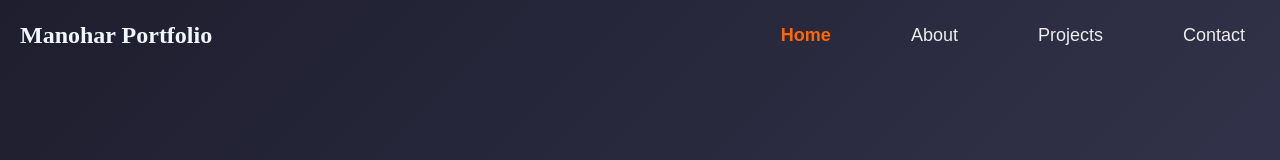
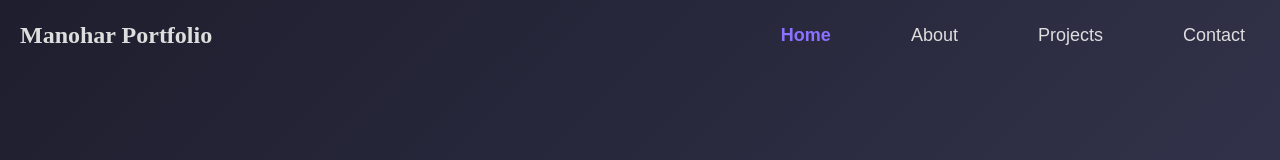
Before and after one commit to manu1242/ManoharPortfolio, a React (Create React App) app: page /about in a window 1280 px wide. Shown: the top 160 px of the page. Built offline with nearby package versions, Linux system fonts and the light colour scheme.

Commit message:
Update Navbar.css
changes css

```diff
--- a/src/Components/Styles/Navbar.css
+++ b/src/Components/Styles/Navbar.css
@@ -4,7 +4,7 @@
   align-items: center;
   padding: 15px 20px;
   background-color: transparent;
-  transition: background-color 0.3s ease-in-out, box-shadow 0.3s ease-in-out;
+  transition: background-color 0.3s ease-in-out, box-shadow 0.3s ease-in-out, backdrop-filter 0.3s ease-in-out;
   position: fixed;
   width: 100%;
   top: 0;
@@ -12,24 +12,34 @@
   z-index: 1000;
 }
 
-.custom-scrolled {
-  background-color: rgba(0, 0, 0, 0.4);
+.custom-navbar.scrolled {
+  background-color: rgba(75, 73, 106, 0.5);
+  backdrop-filter: blur(10px);
+  box-shadow: 0 4px 6px rgba(0, 0, 0, 0.1);
 }
+
 
 .page-content {
   position: relative;
   z-index: 1;
-  transition: backdrop-filter 0.3s ease-in-out;
+  padding: 100px 20px;
+  min-height: 150vh;
+  transition: backdrop-filter 0.3s ease-in-out, background-color 0.3s ease-in-out;
 }
 
+
 body.scrolled .page-content {
-  backdrop-filter: blur(10px);
+
+  background-color: rgba(62, 66, 101, 0.2);
+  backdrop-filter: blur(8px);
+  border: 3px solid rgba(50, 55, 97, 0.2);
+  border-radius: 10px;
 }
 
 .custom-logo h1 {
   font-size: 24px;
   font-weight: bold;
-  color: aliceblue;
+  color: #dedede;
   white-space: nowrap;
   overflow: hidden;
   text-overflow: ellipsis;
@@ -42,7 +52,7 @@ body.scrolled .page-content {
   border: none;
   cursor: pointer;
   display: none;
-  color: #fff;
+  color: #dedede;
 }
 
 .custom-menu-links {
@@ -51,7 +61,7 @@ body.scrolled .page-content {
 
   align-items: center;
   gap: 50px;
-  color: aliceblue;
+  color:#dedede;
 }
 
 .custom-menu-item {
@@ -59,7 +69,7 @@ body.scrolled .page-content {
   border: none;
   font-size: 18px;
   cursor: pointer;
-  color: #f0ecec;
+  color: #dedede;
   transition: color 0.3s ease-in-out;
   padding: 10px 15px;
   text-align: center;
@@ -67,7 +77,7 @@ body.scrolled .page-content {
 
 .custom-menu-item:hover,
 .custom-menu-item.active {
-  color: #ff6600;
+  color: rgb(140, 112, 255);
 }
 
 .custom-menu-item.active {
@@ -81,17 +91,22 @@ body.scrolled .page-content {
 
 
   .custom-menu-links {
+    gap: 10px;
     border-radius: 15px;
-
+    width: 50%;
+    max-width: 200px;
     display: none;
     flex-direction: column;
     position: absolute;
     top: 60px;
     right: 20px;
     width: 100%;
-    background-color: rgba(50, 49, 49, 0.65);
+    background-color: rgba(0, 0, 0, 0.9);
+    backdrop-filter: blur(10px);
+    box-shadow: 0 4px 6px rgba(0, 0, 0, 0.1);
     padding: 10px 0;
   }
+
 
   .custom-menu-links.custom-open {
     display: flex;
```
